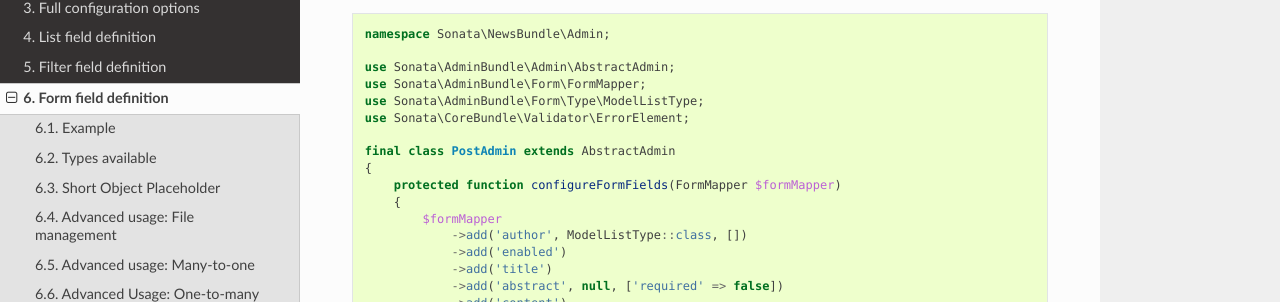
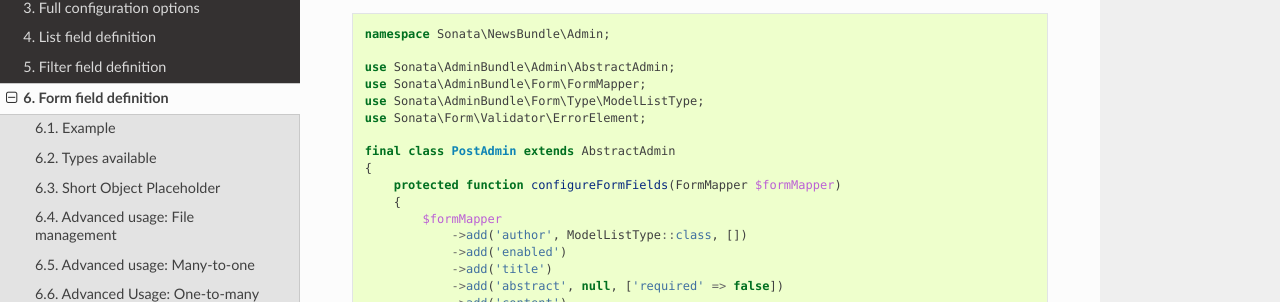
Before and after one commit to sonata-project/SonataDoctrineORMAdminBundle, a Sphinx documentation site: the page built from docs/reference/form_field_definition.rst, in a window 1280 px wide and 900 px high. Shown: the part 203-505 px from the top of the window. Built offline with Sphinx 7.4.7 and the Read the Docs theme 2.0.0, drawn with Linux system fonts in a browser that asks for light colours.

Commit message:
[Docs] Fix deprecated reference to CoreBundle

```diff
--- a/docs/reference/form_field_definition.rst
+++ b/docs/reference/form_field_definition.rst
@@ -15,7 +15,7 @@
     use Sonata\AdminBundle\Admin\AbstractAdmin;
     use Sonata\AdminBundle\Form\FormMapper;
     use Sonata\AdminBundle\Form\Type\ModelListType;
-    use Sonata\CoreBundle\Validator\ErrorElement;
+    use Sonata\Form\Validator\ErrorElement;
 
     final class PostAdmin extends AbstractAdmin
     {
--- a/docs/tutorial/creating_your_first_admin_class/defining_admin_class.rst
+++ b/docs/tutorial/creating_your_first_admin_class/defining_admin_class.rst
@@ -135,8 +135,8 @@
     use Sonata\AdminBundle\Admin\AbstractAdmin;
     use Sonata\AdminBundle\Datagrid\ListMapper;
     use Sonata\AdminBundle\Datagrid\DatagridMapper;
-    use Sonata\CoreBundle\Validator\ErrorElement;
     use Sonata\AdminBundle\Form\FormMapper;
+    use Sonata\Form\Validator\ErrorElement;
 
     use Tutorial\BlogBundle\Entity\Tag;
 
```
